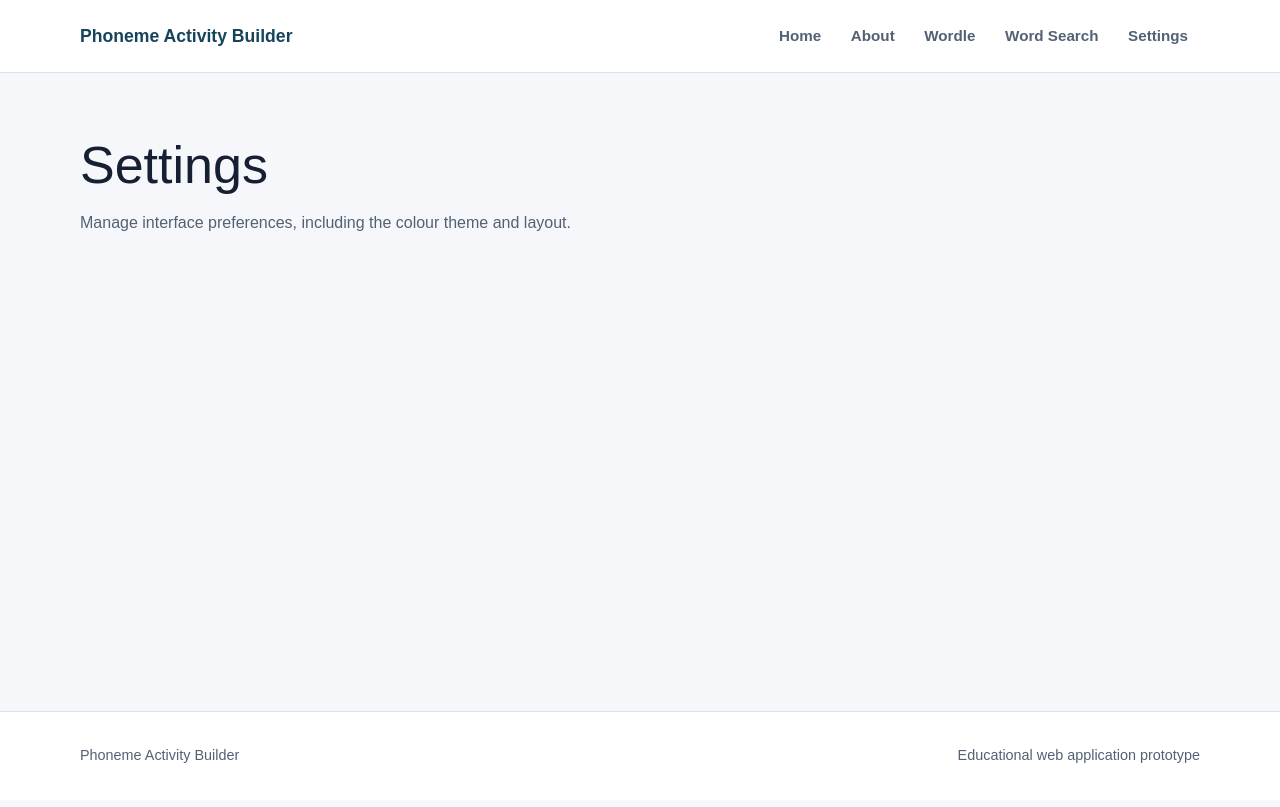
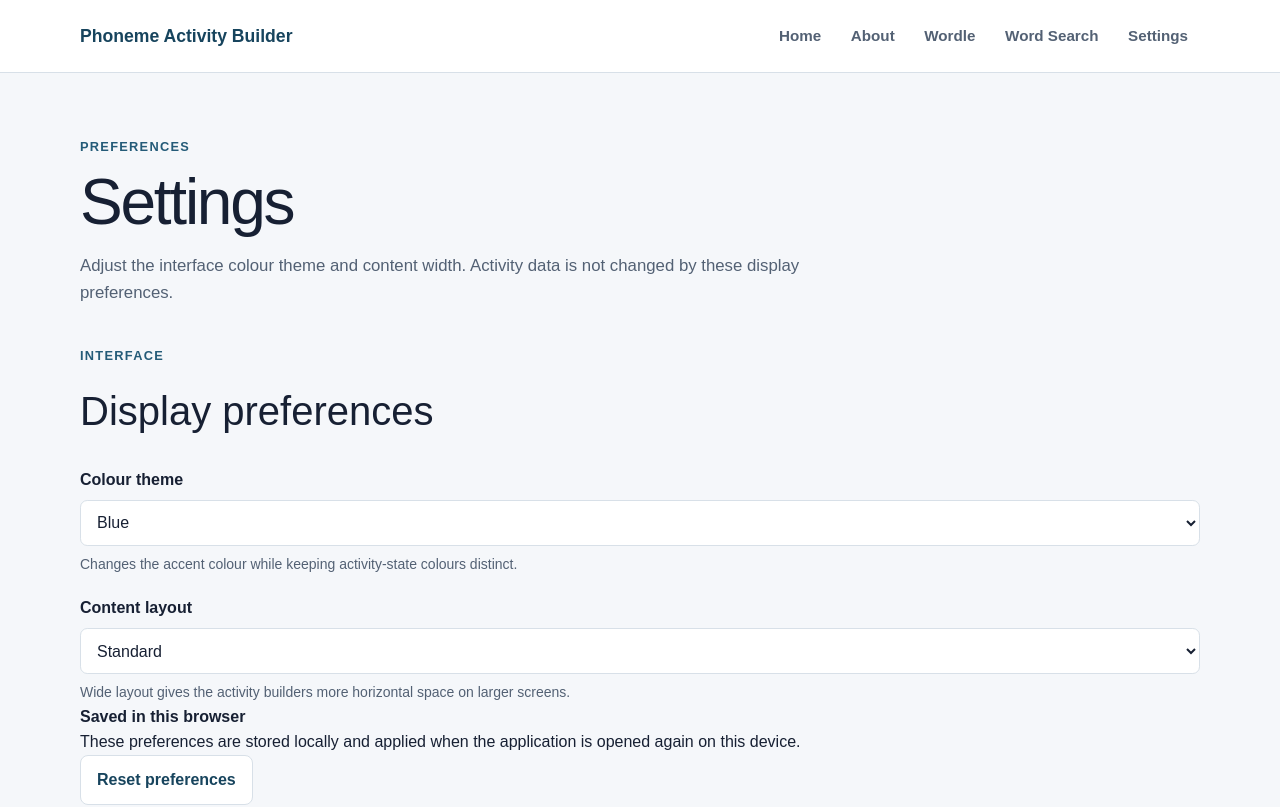
Before and after one commit to AnisaAhmovic/phoneme-activity-builder, a Next.js app: page /settings in a window 1280 px wide. Shown: the top 807 px of the page. Built offline with nearby package versions, Linux system fonts and the light colour scheme.

Commit message:
Build settings page

```diff
--- a/src/app/settings/page.tsx
+++ b/src/app/settings/page.tsx
@@ -1,11 +1,25 @@
+import type { Metadata } from "next";
+
+import SettingsPanel from "@/components/settings/SettingsPanel";
+
+export const metadata: Metadata = {
+  title: "Settings",
+  description: "Adjust colour and layout preferences for the activity builder.",
+};
+
 export default function SettingsPage() {
   return (
     <main>
-      <h1>Settings</h1>
+      <div className="page-heading">
+        <p className="eyebrow">Preferences</p>
+        <h1>Settings</h1>
+        <p>
+          Adjust the interface colour theme and content width. Activity data is
+          not changed by these display preferences.
+        </p>
+      </div>
 
-      <p>
-        Manage interface preferences, including the colour theme and layout.
-      </p>
+      <SettingsPanel />
     </main>
   );
 }
```
